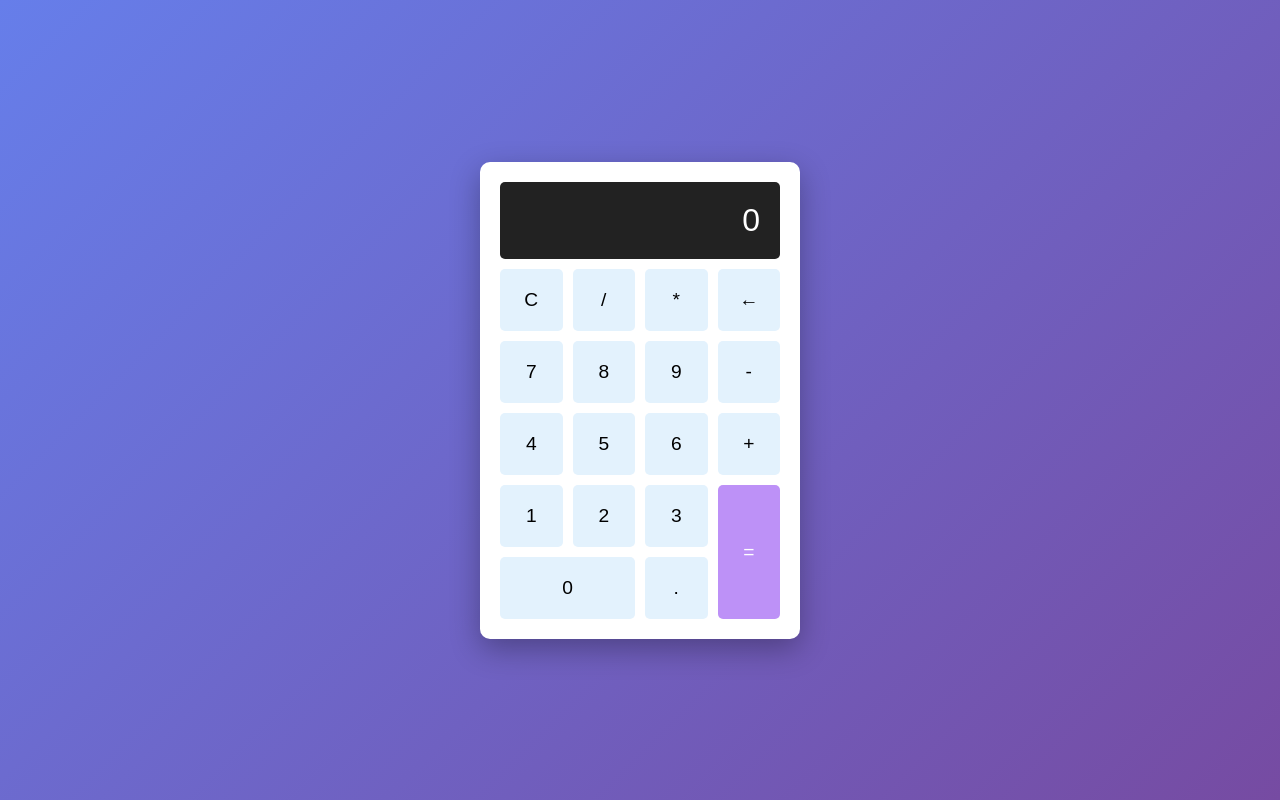
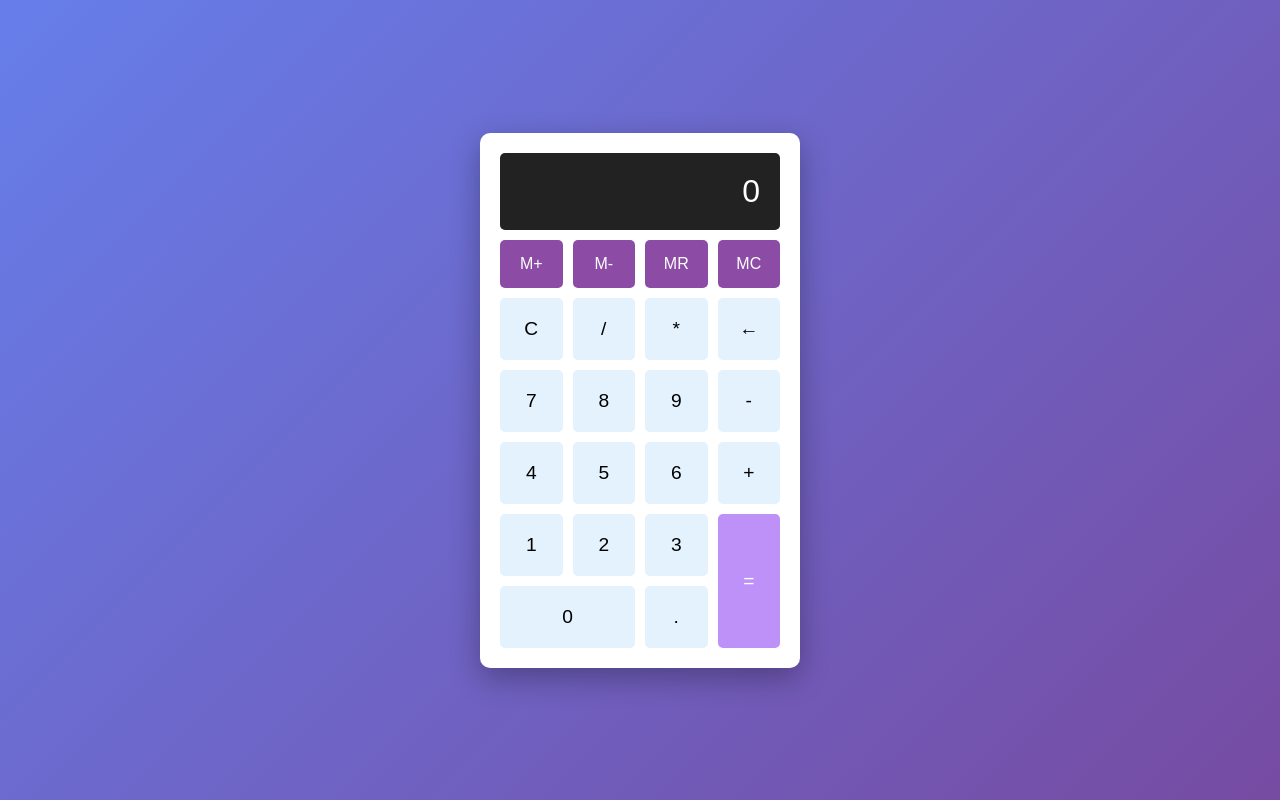
Before and after one commit to Ddddorothy/calculator, a plain HTML site: page index.html in a window 1280 px wide. Drawn offline with Linux system fonts and the light colour scheme.

Commit message:
Add memory button UI

```diff
--- a/index.html
+++ b/index.html
@@ -9,6 +9,14 @@
 <body>
     <div class="calculator">
         <div class="display" id="display">0</div>
+
+        <div class="memory-buttons">
+        <button onclick="memoryAdd()" class="memory-btn">M+</button>
+        <button onclick="memorySubtract()" class="memory-btn">M-</button>
+        <button onclick="memoryRecall()" class="memory-btn">MR</button>
+        <button onclick="memoryClear()" class="memory-btn">MC</button>
+        </div>
+
         <div class="buttons">
             <button onclick="clearDisplay()">C</button>
             <button onclick="appendToDisplay('/')">/</button>
--- a/style.css
+++ b/style.css
@@ -70,3 +70,29 @@ button:active {
 .zero {
     grid-column: span 2;
 }
+
+.memory-buttons {
+    display: grid;
+    grid-template-columns: repeat(4, 1fr);
+    gap: 10px;
+    margin-bottom: 10px;
+}
+
+.memory-btn {
+    padding: 15px;
+    font-size: 1em;
+    background: #8c4ca5;
+    color: white;
+    border: none;
+    border-radius: 5px;
+    cursor: pointer;
+    transition: all 0.3s;
+}
+
+.memory-btn:hover {
+    background: #8c4ca5;
+}
+
+.memory-btn:active {
+    transform: scale(0.95);
+}
```
